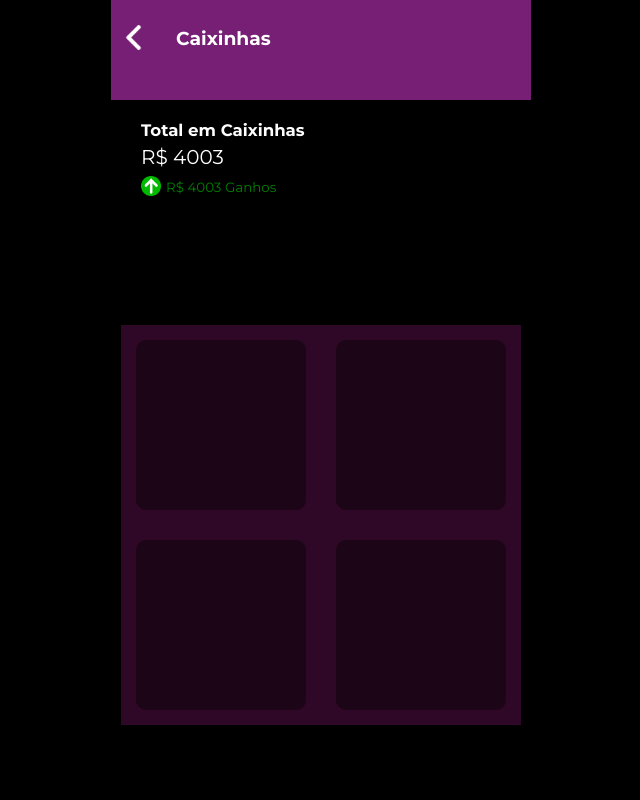
After one commit to GabigolDEVPY/Simulador-banco, a Python web app: template app/templates/pig/pig.html in a window 1280 px wide. The commit adds this page. Shown: the whole page, without its empty margins (319-959 px from the left). Run offline with Jinja, Linux system fonts and the light colour scheme; the template is opened without the code that fills it, so the values that code supplies are empty.

Commit message:
add files

```diff
--- a/app/css/home.css
+++ b/app/css/home.css
@@ -280,3 +280,29 @@ margin: 0;
     background-image: url("../imgs/close.png");
     background-size: cover;
 }
+
+.button-return {
+    margin-top: 15px;
+    height: 25px;
+    width: 25px;
+    background-color: #ffffff;
+    background-image: url("../imgs/left-arrow.png");
+    background-size: cover;
+}
+
+.tela-caixinhas {
+    display: grid;
+    align-items: center;
+    justify-items: center;
+    grid-template-columns: 1fr 1fr;
+    width: 400px;
+    height: 400px;
+    background-color: #300827;
+}
+
+.caixinha {
+    height: 170px;
+    width: 170px;
+    background-color: #1b0516;
+    border-radius: 10px;
+}
--- a/app/templates/history.html
+++ b/app/templates/history.html
@@ -9,7 +9,8 @@
 </head>
 <body>
     <div class="nav-superior" style="justify-content: flex-start;" >
-            <button style="margin-left: 0px;" class="button-superior"></button>
+            <button style="margin-left: 0px;" class="button-close"></button>
+            <h4 style="margin-top: 20px; margin-left:20px" >Histórico</h4>
     </div>
     <div class="meio-resto">
         <div class="final">
--- a/app/templates/notify.html
+++ b/app/templates/notify.html
@@ -9,7 +9,8 @@
 </head>
 <body>
     <div class="nav-superior" style="justify-content: flex-start;" >
-            <button style="margin-left: 0px;" class="button-superior"></button>
+            <button style="margin-left: 0px;" class="button-close"></button>
+            <h4 style="margin-top: 20px; margin-left:20px" >Notificações</h4>
     </div>
     <div class="meio-resto">
         <div class="final">
--- /dev/null
+++ b/app/templates/pig/pig.html
@@ -0,0 +1,41 @@
+<!DOCTYPE html>
+<html lang="en">
+<head>
+    <meta charset="UTF-8">
+    <meta name="viewport" content="width=device-width, initial-scale=1.0">
+    <link rel="stylesheet" href="../../css/home.css">
+    <link href="https://fonts.googleapis.com/css2?family=Montserrat:ital,wght@0,100..900;1,100..900&display=swap" rel="stylesheet">
+    <title>Document</title>
+</head>
+<body>
+    <div class="nav-superior" style="justify-content: flex-start;" >
+            <button style="margin-left: 0px;" class="button-return"></button>
+            <h3 style="margin-top: 17px; margin-left:20px" >Caixinhas</h3>
+    </div>
+    </div>
+    <div class="meio-resto">
+        <div class="infos">
+            <h5>Total em Caixinhas</h5>
+            <h4 style="margin-top: 5px; font-weight:lighter;" >R$ 4003</h4>
+            <div style="display: flex; gap: 5px">
+                <img style="margin-top: 7px;" src="../../imgs/up-arrow.png" alt="setinha verde do investimento" height="20px">
+                <h6 style="margin-top: 10px; font-weight:lighter; color: green;">R$ 4003 Ganhos</h6>
+            </div>
+        </div>
+        <div class="final">
+            <div class="tela-caixinhas">
+                <div class="caixinha">
+                </div>
+                <div class="caixinha">
+                </div>
+                <div class="caixinha">
+                </div>
+                <div class="caixinha">
+                </div>
+            </div>
+        </div>
+
+
+    </div>
+</body>
+</html>
--- a/app/templates/transfer/transfer-verify.html
+++ b/app/templates/transfer/transfer-verify.html
@@ -5,11 +5,12 @@
     <meta name="viewport" content="width=device-width, initial-scale=1.0">
     <link rel="stylesheet" href="../../css/home.css">
     <link href="https://fonts.googleapis.com/css2?family=Montserrat:ital,wght@0,100..900;1,100..900&display=swap" rel="stylesheet">
-    <title>Document</title>
+    <title>transferencia</title>
 </head>
 <body>
     <div class="nav-superior" style="justify-content: flex-start;" >
-            <button style="margin-left: 0px;" class="button-superior"></button>
+            <button style="margin-left: 0px;" class="button-close"></button>
+            <h4 style="margin-top: 20px; margin-left:20px" >Transferência</h4>
     </div>
     <div class="meio-notify" style="height:700px; width: 400px; gap: 30px; font-size: 17px;">
         <div>
--- a/app/templates/transfer/transfer.html
+++ b/app/templates/transfer/transfer.html
@@ -9,7 +9,8 @@
 </head>
 <body>
     <div class="nav-superior" style="justify-content: flex-start;" >
-            <button style="margin-left: 0px;" class="button-superior"></button>
+            <button style="margin-left: 0px;" class="button-close"></button>
+            <h4 style="margin-top: 20px; margin-left:20px" >Transferência</h4>
     </div>
     <div class="meio-notify" style="width: 400px">
         <label style="font-size: 24px">Qual é o valor da <br>
```
Also changed, not shown: app/imgs/up-arrow.png (added).
